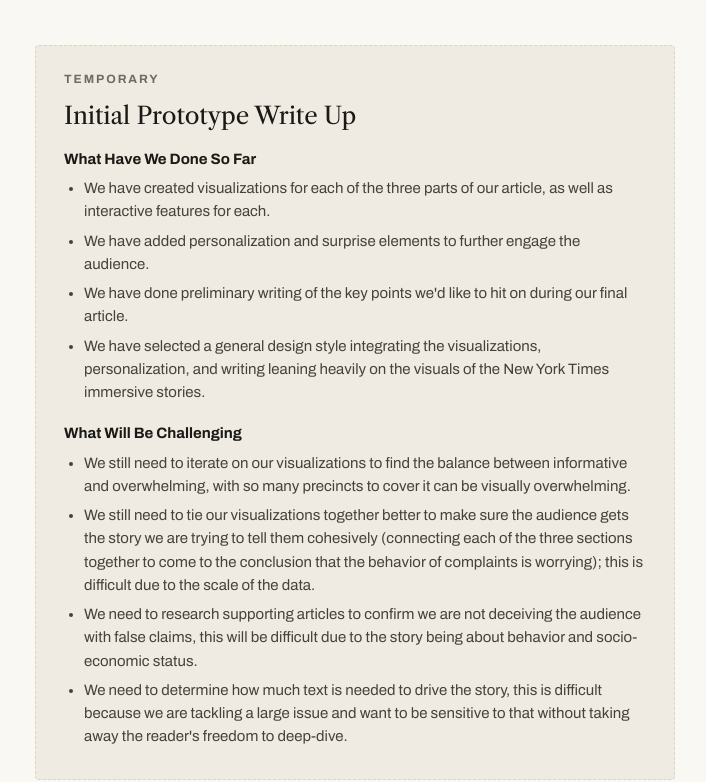
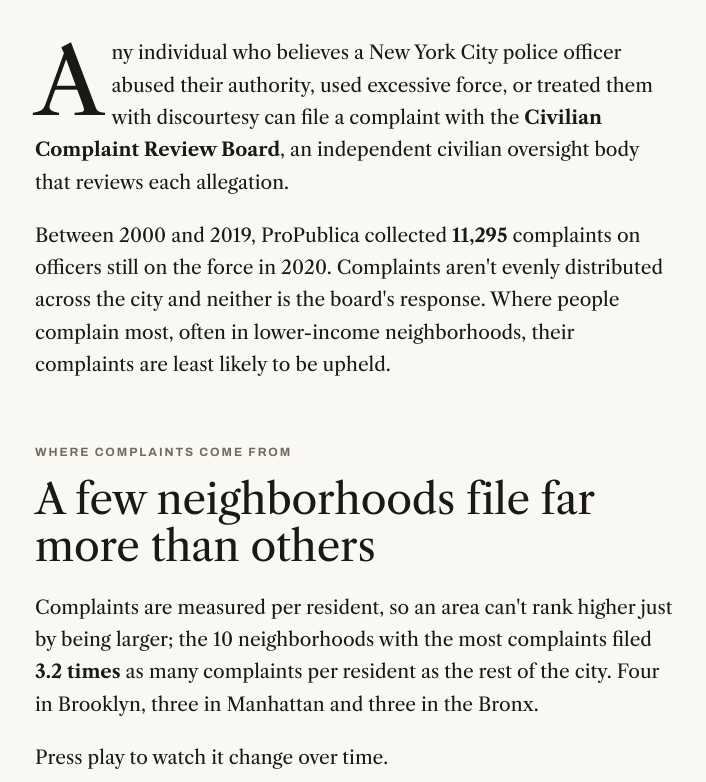
Before and after one commit to jkeeton-ucsd/209-Final-Project, a plain HTML site: page index.html in a window 1280 px wide. Shown: the part 664-1446 px from the top of the page, without its empty margins (285-991 px from the left). Drawn offline with nearby package versions, Linux system fonts and the light colour scheme; a web font is replaced by a local one.

Commit message:
remove temp

```diff
--- a/css/style.css
+++ b/css/style.css
@@ -358,13 +358,3 @@ p.notes { padding-left: 0; }
 .mix-val { font-size: 18px; font-weight: 700; fill: var(--text-primary); font-variant-numeric: tabular-nums; }
 .mix-val.muted { font-weight: 500; fill: var(--text-secondary); }
 #mix { width: 100%; display: block; }
-
-/* ---------- TEMPORARY: initial prototype write-up (remove with the aside in index.html) ---------- */
-.prototype-note {
-  max-width: 640px; margin: 8px auto 48px; padding: 24px 28px;
-  border: 1px dashed var(--border); border-radius: 4px; background: var(--surface-2);
-}
-.prototype-note h2 { font-size: 24px; margin-bottom: 12px; }
-.prototype-note h3 { font-size: 15px; font-weight: 700; margin: 18px 0 6px; }
-.prototype-note ul { margin: 0; padding-left: 20px; font-size: 15px; line-height: 1.55; color: var(--text-secondary); }
-.prototype-note li { margin-bottom: 6px; }
--- a/index.html
+++ b/index.html
@@ -34,29 +34,6 @@
       <p id="you-hero" class="home-note"></p>
     </div>
   </header>
-
-  <!-- ============ TEMPORARY: initial prototype write-up (remove for the final version) ============ -->
-  <aside class="prototype-note" aria-labelledby="proto-title">
-    <p class="section-kicker">Temporary</p>
-    <h2 id="proto-title">Initial Prototype Write Up</h2>
-
-    <h3>What Have We Done So Far</h3>
-    <ul>
-      <li>We have created visualizations for each of the three parts of our article, as well as interactive features for each.</li>
-      <li>We have added personalization and surprise elements to further engage the audience.</li>
-      <li>We have done preliminary writing of the key points we'd like to hit on during our final article.</li>
-      <li>We have selected a general design style integrating the visualizations, personalization, and writing leaning heavily on the visuals of the New York Times immersive stories.</li>
-    </ul>
-
-    <h3>What Will Be Challenging</h3>
-    <ul>
-      <li>We still need to iterate on our visualizations to find the balance between informative and overwhelming, with so many precincts to cover it can be visually overwhelming.</li>
-      <li>We still need to tie our visualizations together better to make sure the audience gets the story we are trying to tell them cohesively (connecting each of the three sections together to come to the conclusion that the behavior of complaints is worrying); this is difficult due to the scale of the data.</li>
-      <li>We need to research supporting articles to confirm we are not deceiving the audience with false claims, this will be difficult due to the story being about behavior and socio-economic status.</li>
-      <li>We need to determine how much text is needed to drive the story, this is difficult because we are tackling a large issue and want to be sensitive to that without taking away the reader's freedom to deep-dive.</li>
-    </ul>
-  </aside>
-  <!-- ============ END TEMPORARY ============ -->
 
   <div class="prose">
     <p class="lede">Any individual who believes a New York City police officer abused their authority, used excessive force, or treated them with discourtesy can file a complaint with the <strong>Civilian Complaint Review Board</strong>, an independent civilian oversight body that reviews each allegation.</p>
--- a/js/ui/reveal.js
+++ b/js/ui/reveal.js
@@ -5,7 +5,7 @@ export function initReveal() {
   if (matchMedia("(prefers-reduced-motion: reduce)").matches || !("IntersectionObserver" in window)) return;
 
   const targets = document.querySelectorAll(
-    ".hero > *, .prose > :not(.callouts), .callout, .figure, .section-break, .prototype-note"
+    ".hero > *, .prose > :not(.callouts), .callout, .figure, .section-break"
   );
   document.documentElement.classList.add("reveal-on");
 
```
